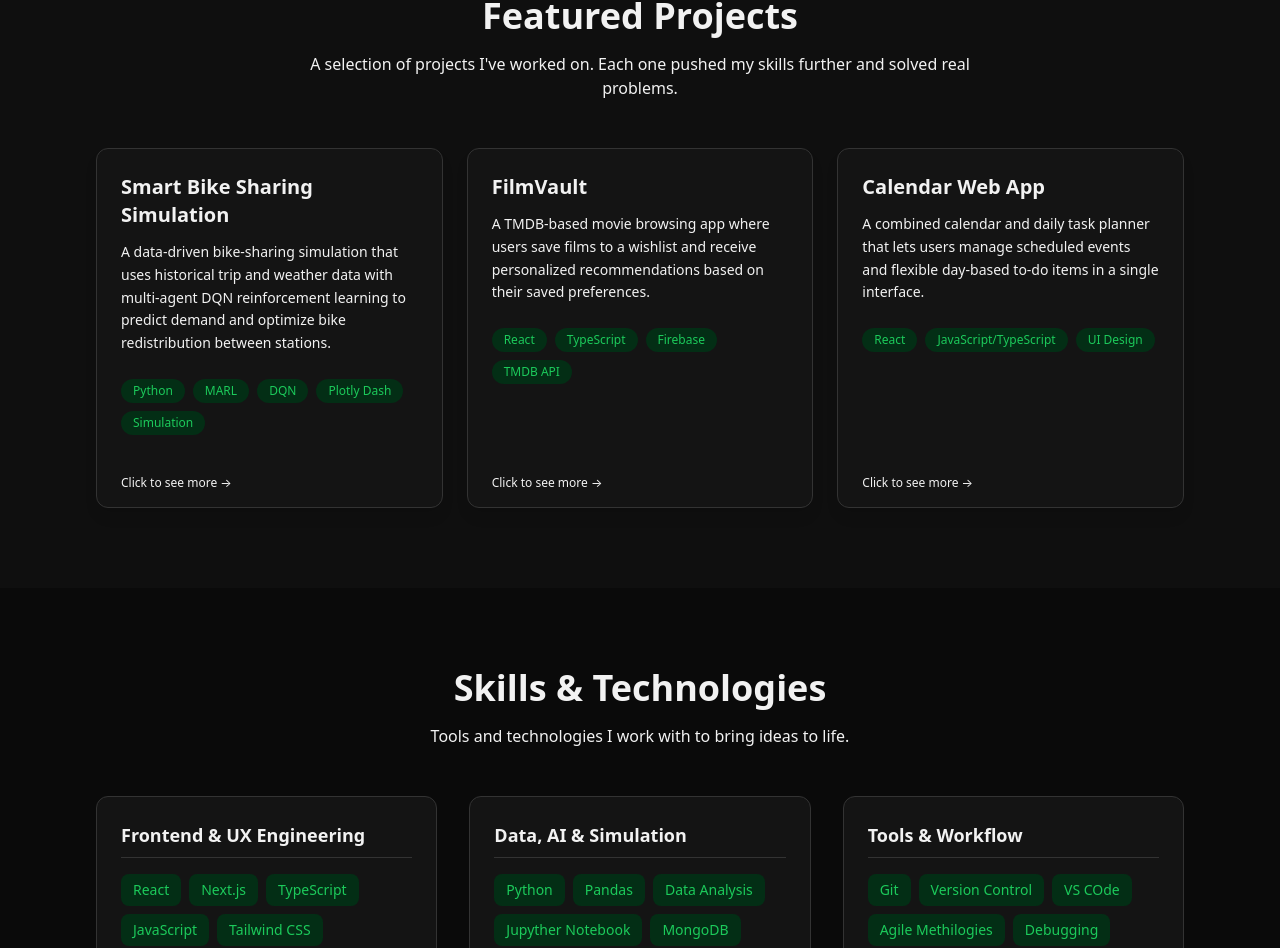
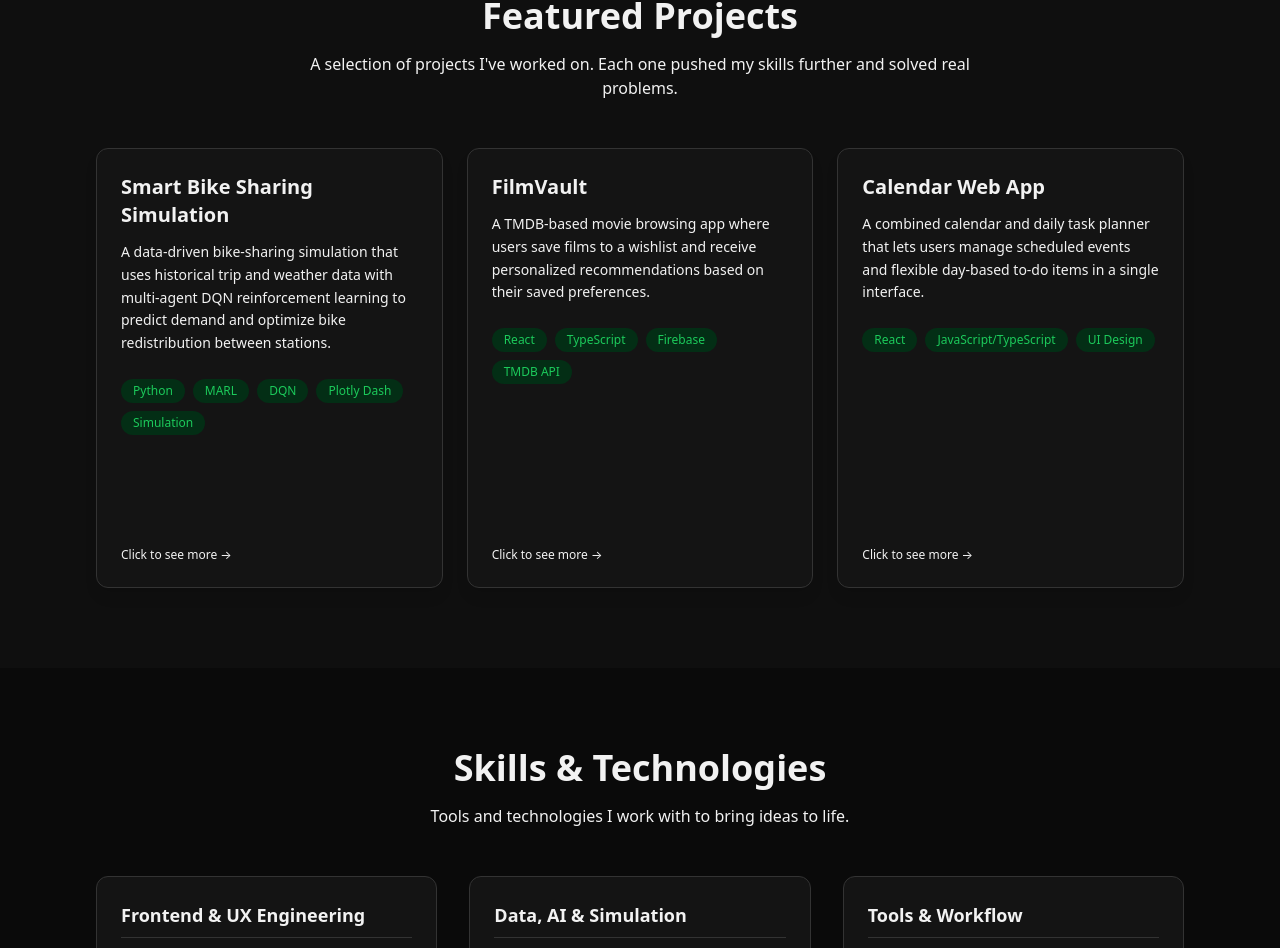
Before and after one commit to IvaNikolova/Portfolio, a React (Vite) app: page / in a window 1280 px wide. Shown: the part 884-1832 px from the top of the page. Built offline with nearby package versions, Linux system fonts and the light colour scheme.

Commit message:
Fixed height in project cards

```diff
--- a/src/components/Contact.jsx
+++ b/src/components/Contact.jsx
@@ -11,8 +11,19 @@ export default function Contact() {
   const handleSubmit = (e) => {
     e.preventDefault();
 
-    if (!formData.name || !formData.email || !formData.message) {
-      setStatus("error");
+    const name = formData.name.trim();
+    const email = formData.email.trim();
+    const message = formData.message.trim();
+
+    if (!name || !email || !message) {
+      setStatus("Please fill in all fields.");
+      return;
+    }
+
+    // Email format validation
+    const emailRegex = /^[^\s@]+@[^\s@]+\.[^\s@]+$/;
+    if (!emailRegex.test(email)) {
+      setStatus("Please enter a valid email address.");
       return;
     }
 
@@ -21,9 +32,9 @@ export default function Contact() {
         "service_6o3ccv6",
         "template_450925b",
         {
-          name: formData.name,
-          email: formData.email,
-          message: formData.message,
+          name,
+          email,
+          message,
         },
         "3eLkgZuNnRs6C0jm_"
       )
@@ -33,9 +44,10 @@ export default function Contact() {
         setTimeout(() => setStatus(null), 4000);
       })
       .catch(() => {
-        setStatus("error");
+        setStatus("Failed to send. Please try again.");
       });
   };
+
 
   return (
     <div className="py-20">
@@ -134,8 +146,8 @@ export default function Contact() {
               {status === "success" && (
                 <p className="text-sm text-primary text-center">Message sent successfully!</p>
               )}
-              {status === "error" && (
-                <p className="text-sm text-red-500 text-center">Please fill in all fields.</p>
+              {status && status !== "success" && (
+                <p className="text-sm text-red-500 text-center">{status}</p>
               )}
             </form>
           </div>
--- a/src/components/ProjectCard.jsx
+++ b/src/components/ProjectCard.jsx
@@ -6,11 +6,11 @@ function ProjectCard({ project }) {
 
   return (
     <div
-      className="relative h-90 cursor-pointer perspective-1000"
+      className="relative h-full cursor-pointer perspective-1000"
       onClick={() => setIsFlipped(!isFlipped)}
     >
       <div
-        className={`relative w-full h-full transition-transform duration-500 transform-style-3d`}
+        className={`relative h-full w-full transition-transform duration-500 transform-style-3d`}
         style={{
           transformStyle: "preserve-3d",
           transform: isFlipped ? "rotateY(180deg)" : "rotateY(0deg)",
@@ -18,14 +18,14 @@ function ProjectCard({ project }) {
       >
         {/* FRONT */}
         <div
-          className="absolute inset-0 bg-card border border-border rounded-xl p-6 shadow-lg hover:shadow-xl transition-shadow backface-hidden"
+          className="absolute inset-0 bg-card border border-border rounded-xl p-6 shadow-lg hover:shadow-xl transition-shadow backface-hidden flex flex-col"
           style={{ backfaceVisibility: "hidden" }}
         >
-          <h3 className="text-xl font-semibold text-foreground mb-3">
+          <h3 className="text-xl font-semibold text-foreground mb-3 break-words">
             {project.title}
           </h3>
 
-          <p className="text-muted-foreground text-sm leading-relaxed mb-6">
+          <p className="text-muted-foreground text-sm leading-relaxed mb-6 break-words">
             {project.description}
           </p>
 
@@ -40,24 +40,26 @@ function ProjectCard({ project }) {
             ))}
           </div>
 
-          <p className="absolute bottom-4 left-6 text-xs text-muted-foreground">
-            Click to see more →
-          </p>
+          <div className="mt-auto pt-4">
+            <p className="text-xs text-muted-foreground">
+              Click to see more →
+            </p>
+          </div>
         </div>
 
         {/* BACK */}
         <div
-          className="absolute inset-0 bg-card border border-border rounded-xl p-6 shadow-lg backface-hidden"
+          className="relative h-full inset-0 bg-card border border-border rounded-xl p-6 shadow-lg hover:shadow-xl transition-shadow backface-hidden flex flex-col"
           style={{
             backfaceVisibility: "hidden",
             transform: "rotateY(180deg)",
           }}
         >
-          <h3 className="text-lg font-semibold text-foreground mb-3">
+          <h3 className="text-xl font-semibold text-foreground mb-3 break-words">
             {project.title}
           </h3>
 
-          <p className="text-muted-foreground text-sm leading-relaxed mb-4">
+          <p className="text-muted-foreground text-sm leading-relaxed mb-6 break-words">
             {project.details}
           </p>
 
@@ -78,7 +80,7 @@ function ProjectCard({ project }) {
             </div>
           </div>
 
-          <div className="absolute bottom-4 left-6 right-6 flex gap-3">
+          <div className="mt-auto pt-4 flex gap-3">
             <button
               onClick={(e) => {
                 e.stopPropagation();
--- a/src/components/Projects.jsx
+++ b/src/components/Projects.jsx
@@ -73,7 +73,7 @@ function Projects() {
         </div>
 
         {/* Grid */}
-        <div className="grid grid-cols-1 md:grid-cols-2 lg:grid-cols-3 gap-6">
+        <div className="grid grid-cols-1 md:grid-cols-2 lg:grid-cols-3 gap-6 items-stretch">
           {projects.map((project) => (
             <ProjectCard key={project.title} project={project} />
           ))}
```
